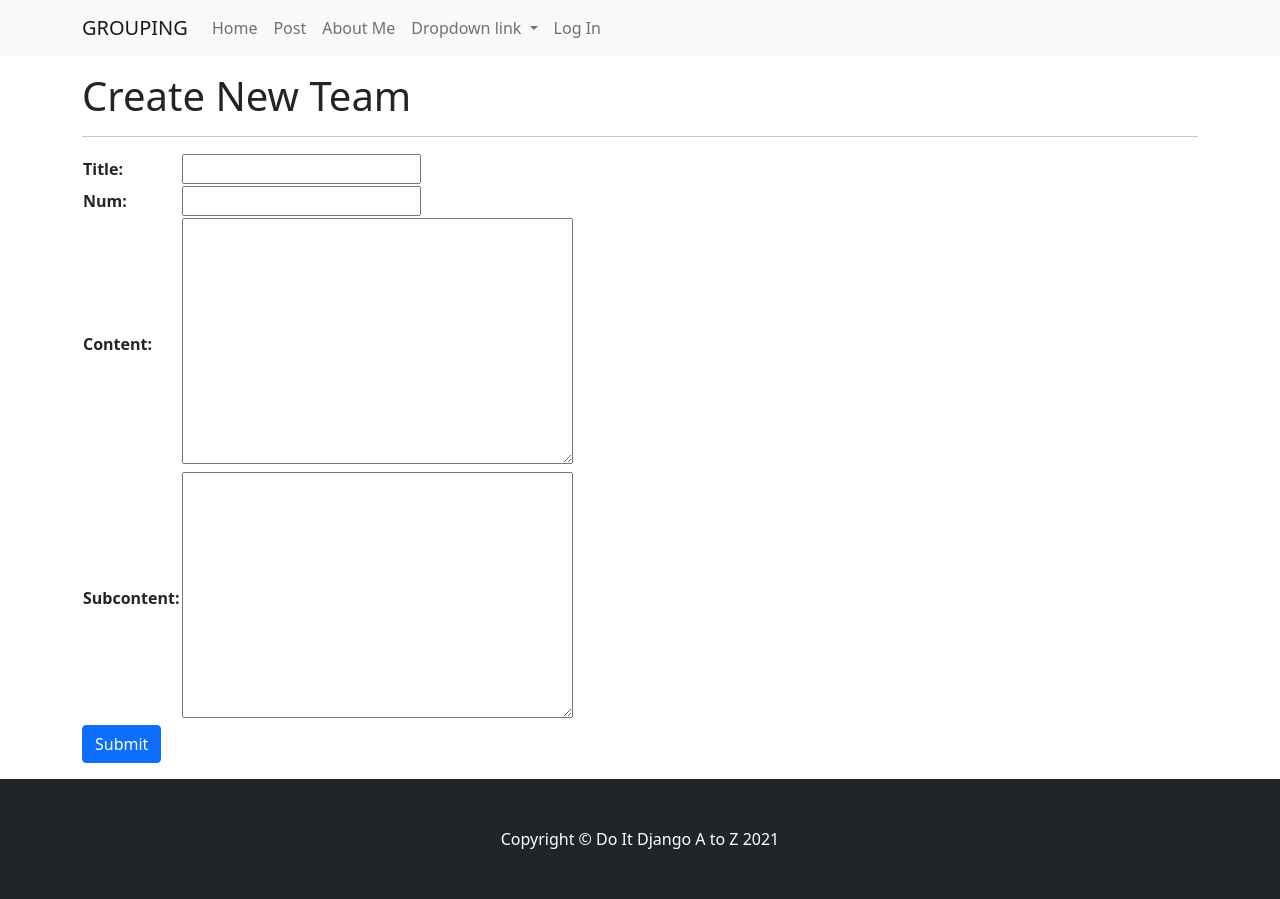
After one commit to kwonssshyeon/GETIT_2TEAM, a Django app: page /blog/create_team/ in a window 1280 px wide. The commit adds this page. Run offline with Django 4.2, Linux system fonts and the light colour scheme; some libraries are stand-ins or nearby versions.

Commit message:
팀 만들기 폼 생성

```diff
--- a/blog/admin.py
+++ b/blog/admin.py
@@ -1,5 +1,5 @@
 from django.contrib import admin
-from .models import Post, Category, Tag
+from .models import Post, Category, Tag,Team
 
 # Register your models here.
 admin.site.register(Post)
@@ -10,5 +10,8 @@ class CategoryAdmin(admin.ModelAdmin):
 class TagAdmin(admin.ModelAdmin):
     prepopulated_fields = {"slug":('name',)}
 
+
+
 admin.site.register(Category, CategoryAdmin)
 admin.site.register(Tag, TagAdmin)
+admin.site.register(Team)
--- a/blog/models.py
+++ b/blog/models.py
@@ -62,5 +62,11 @@ class Post(models.Model):
 
 
 class Team(models.Model):
-    content = models.TextField()
-    num = models.IntegerField()
+    title = models.CharField(max_length=30,null=True,default='')
+    num = models.IntegerField(null=True,default='')
+    content = models.TextField(null=True,default='')
+    subcontent = models.TextField(null=True,default='')
+    created_date = models.DateTimeField(auto_now=True)
+
+    def get_absolute_url(self):
+        return f'/blog/team/{self.pk}/'
--- /dev/null
+++ b/blog/templates/blog/team_form.html
@@ -0,0 +1,14 @@
+{% extends 'blog/base_full_width.html' %}
+
+{% block head_title %}Create Team{% endblock %}
+
+{% block main_area %}
+    <h1>Create New Team</h1>
+    <hr>
+    <form method = "post" enctype="multipart/form-data">{% csrf_token %}
+        <table>
+            {{ form }}
+        </table>
+        <button type = "submit" class = "btn btn-primary float-right">Submit</button>
+    </form>
+{% endblock %}
--- a/blog/urls.py
+++ b/blog/urls.py
@@ -12,6 +12,7 @@ urlpatterns = [
     path('<int:pk>/', views.PostDetail.as_view()),
     path('feedback/',views.feedback_page),
     path('team/',views.team_page),
-
+    path('create_team/',views.TeamCreate.as_view())
+    #path('team/<int:team_id>/',views.team_page),
     #path('<int:pk>/', views.single_post_page),
 ]
--- a/blog/views.py
+++ b/blog/views.py
@@ -54,6 +54,14 @@ class PostUpdate(LoginRequiredMixin, UpdateView):
         else:
             raise PermissionDenied
 
+
+class TeamCreate(CreateView):
+    model =Team
+    fields = ['title','num','content','subcontent']
+
+
+
+
 def category_page(request, slug):
     if slug == 'no_category':
         category = '미분류'
@@ -104,7 +112,26 @@ def team_page(request):
 def team_create(request, team_id):
     team = get_object_or_404(Team, pk=team_id)
     team.team_set.create(content=request.POST.get('content'), create_date=timezone.now())
-    return redirect('pybo:detail', team_id=team.id)
+    return redirect('blog:detail', team_id=team.id)
+
+
+def index(request):
+    team_list = Team.objects.order_by('-create_date')
+    context = {'team_list':team_list}
+    return render(request,'blog/teamMatching.html',context)
+
+
+
+
+
+
+
+
+
+
+
+
+
 
 # Create your views here.
 # def index(request):
```
Also changed, not shown: blog/templates/blog/teamMatching.html (+25 -0 lines).
